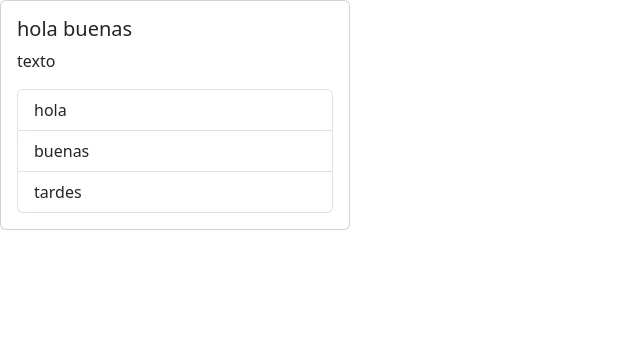
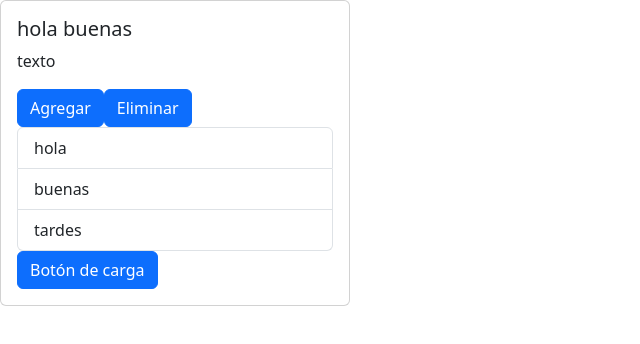
Before and after one commit to Hyromy/Lucy-dash, a React (Vite) app: page / in a window 1280 px wide. Shown: the top 344 px of the page, without its empty margins (0-640 px from the left). Built offline with nearby package versions, Linux system fonts and the light colour scheme.

Commit message:
exercise for use state

```diff
--- a/src/App.tsx
+++ b/src/App.tsx
@@ -1,9 +1,38 @@
+import { useState } from "react"
+
 import Card, {CardBody} from "./components/Card"
 import List from "./components/List"
+import Button from "./components/Button"
 
 export default function App() {
+  const handleSelect = (item: string) => {
+    console.log("selected", item)
+  }
+  const handleClick = () => {
+    console.log("button clicked")
+    setIsLoading(true)
+  }
+  const addMinion = () => {
+    setData([...data, "Minion"])
+  }
+  const delMinion = () => {
+    setData(data.slice(0, -1))
+  }
+
+  const [isLoading, setIsLoading] = useState(false)
+  const [data, setData] = useState(["hola", "buenas", "tardes"])
+
+  const content = data.length
+  ? <List data={data} onSelect={handleSelect}/>
+  : "No hay datos"
+
   return <Card>
     <CardBody title="hola buenas" text="texto"/>
-    <List data={["hola", "buenas", "tardes"]}/>
+    <Button callback={addMinion}>Agregar</Button>
+    <Button callback={delMinion}>Eliminar</Button>
+    {content}
+    <Button callback={handleClick} isLoading={isLoading}>
+      Botón de carga
+    </Button>
   </Card>
 }
--- /dev/null
+++ b/src/components/Button.tsx
@@ -0,0 +1,25 @@
+import type { ReactNode } from "react"
+import { useState } from "react"
+
+type ButtonProps = {
+    children: ReactNode,
+    isLoading?: boolean,
+    callback?: () => any
+}
+export default function Button({
+    children,
+    isLoading,
+    callback
+}: ButtonProps) {
+    const handleClick = () => {
+        callback?.()
+    }
+
+    return <button
+        type="button"
+        className={`btn btn-${isLoading ? "secondary" : "primary"}`}
+        disabled={isLoading}
+        onClick={handleClick}>
+            {isLoading ? "Cargando..." : children}
+    </button>
+}
--- a/src/components/List.tsx
+++ b/src/components/List.tsx
@@ -1,18 +1,20 @@
 import { useState } from "react"
 
 type ListProps = {
-    data: string[]
+    data: string[],
+    onSelect?: (item: string) => void
 }
 export default function List(props: ListProps) {
     const [index, setIndex] = useState(-1)
-    const {data} = props
-    const handleClick = (i: number) => {
+    const {data, onSelect} = props
+    const handleClick = (i: number, item: string) => {
         setIndex(i)
+        onSelect?.(item)
     }
     return <ul className="list-group">
         {data.map((item, i) => {
             return <li
-                onClick={() => handleClick(i)}
+                onClick={() => handleClick(i, item)}
                 key={i}
                 className={`list-group-item ${index == i ? "active" : ""}`}>
                     {item}
```
